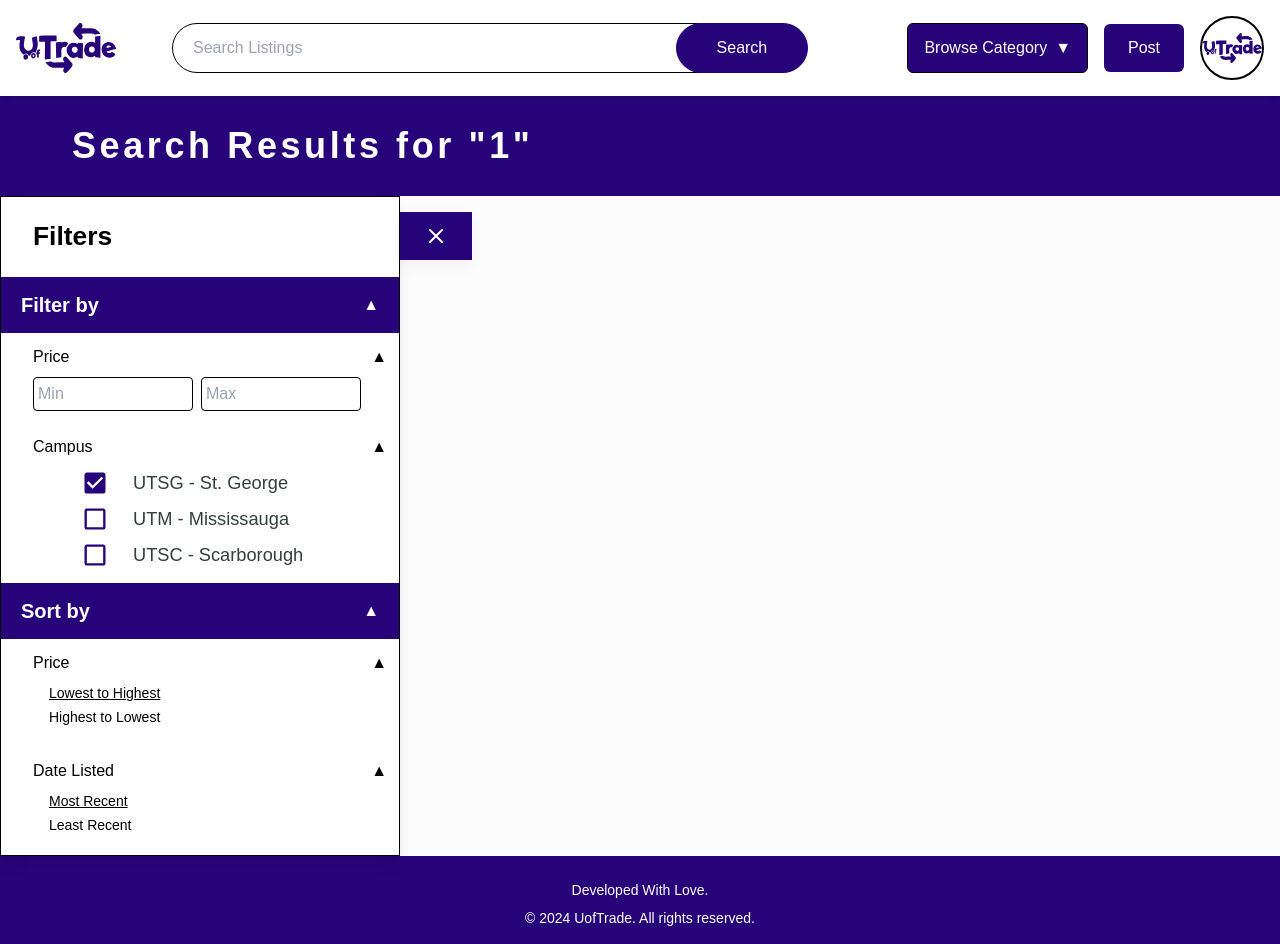
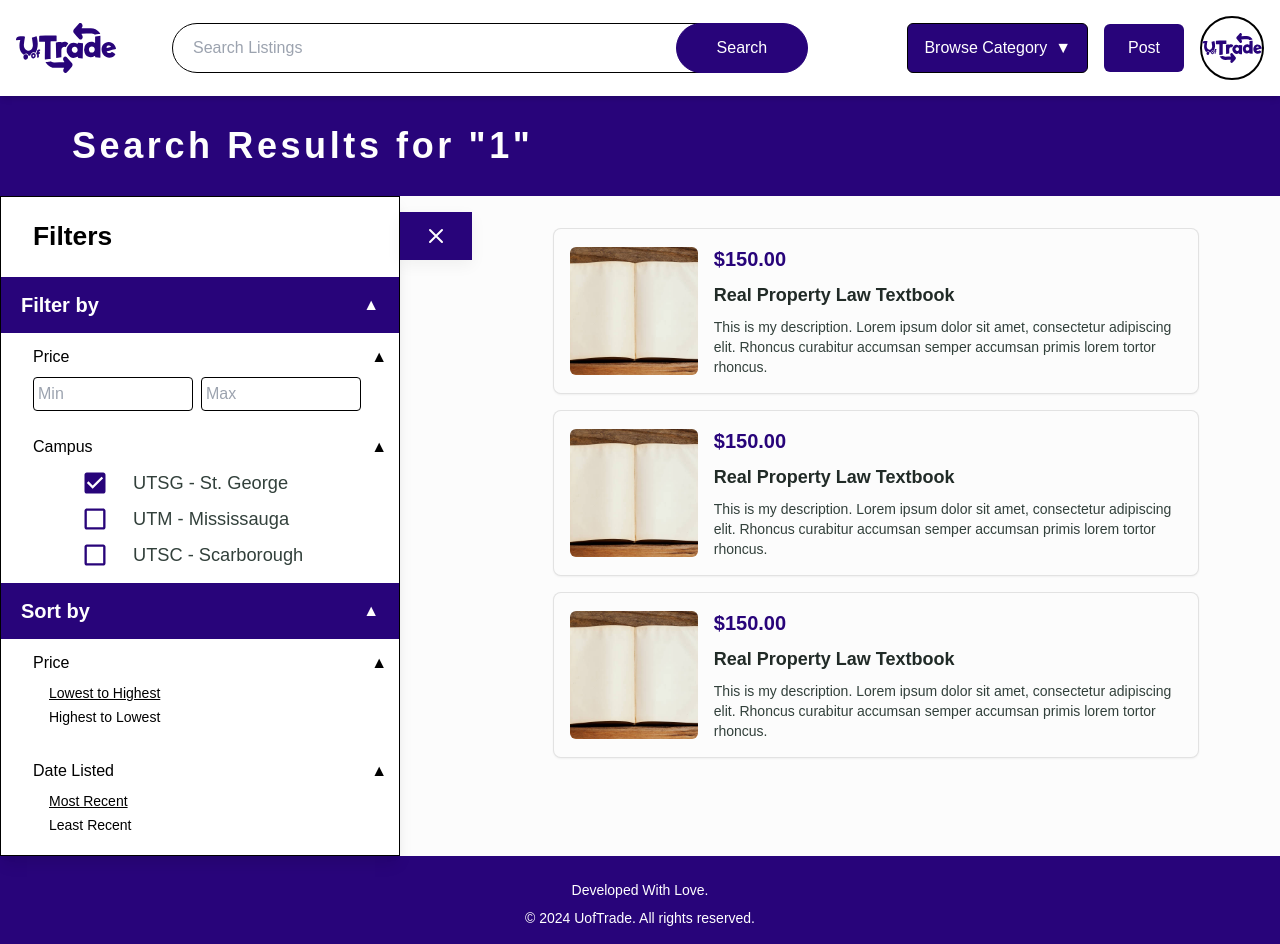
Before and after one commit to UofT-ECE444-Fall2024/project-1-web-application-design-group4-goggle, a Next.js app in the folder frontend/uoftrade/: page /search/1 in a window 1280 px wide. Built offline with nearby package versions, Linux system fonts and the light colour scheme.

Commit message:
made PostCard component for search results

```diff
--- a/frontend/uoftrade/src/app/search/[searchField]/page.tsx
+++ b/frontend/uoftrade/src/app/search/[searchField]/page.tsx
@@ -7,13 +7,14 @@ import Header from '@/components/Header/Header';
 import React from "react";
 import SearchSidebar from "@/components/SearchSidebar/SearchSidebar"
 import useMediaQuery from "@mui/material/useMediaQuery";
+import PostCard from '@/components/PostCard/PostCard';
 
-interface SettingsContentProps {
-  ContentComponent: React.ElementType; // Accept any React component
-  highlightIndex: number;
-}
+// interface SearchContentProps {
+//   ContentComponent: React.ElementType; // Accept any React component
+// }
 
-const CategoryPage: React.FC<SettingsContentProps> = ({ ContentComponent, highlightIndex }) => {
+// const SearchPage: React.FC<SearchContentProps> = ({ ContentComponent }) => {
+const SearchPage = () => {
   const isMobile = useMediaQuery("(max-width: 768px)");
   const { searchField } = useParams(); // Get the dynamic category from the URL
 
@@ -21,18 +22,37 @@ const CategoryPage: React.FC<SettingsContentProps> = ({ ContentComponent, highli
     <div className="flex flex-col min-h-screen w-full">
       <NavBar/>
       <Header title={`Search Results for \"${searchField}\"`} />
-      <div className="flex flex-col flex-grow md:flex-row">
-        <SearchSidebar highlightIndex={highlightIndex} />
-        {!isMobile && (
-          <div className="flex-grow z-30 transition-all duration-300">
-            {/* <ContentComponent /> */}
+      <div className="flex flex-row flex-grow">
+        <SearchSidebar />
+        {/* {!isMobile && ( */}
+        <div className="flex-grow z-30 transition-all duration-300 flex justify-center ">
+          <div className='flex flex-col m-[2rem] gap-[1rem] max-w-[80%]'>
+            <PostCard
+              image="/images/misc/textbook.jpg"
+              title="Real Property Law Textbook"
+              price={150.00}
+              description="This is my description. Lorem ipsum dolor sit amet, consectetur adipiscing elit. Rhoncus curabitur accumsan semper accumsan primis lorem tortor rhoncus."
+            />
+            <PostCard
+              image="/images/misc/textbook.jpg"
+              title="Real Property Law Textbook"
+              price={150.00}
+              description="This is my description. Lorem ipsum dolor sit amet, consectetur adipiscing elit. Rhoncus curabitur accumsan semper accumsan primis lorem tortor rhoncus."
+            />
+            <PostCard
+              image="/images/misc/textbook.jpg"
+              title="Real Property Law Textbook"
+              price={150.00}
+              description="This is my description. Lorem ipsum dolor sit amet, consectetur adipiscing elit. Rhoncus curabitur accumsan semper accumsan primis lorem tortor rhoncus."
+            />
           </div>
-        )}
-        {isMobile && <ContentComponent />}
+        </div>
+        {/* )} */}
+        {/* {isMobile && <ContentComponent />} */}
       </div>
       <Footer/>
     </div>
   );
 };
 
-export default CategoryPage;
+export default SearchPage;
--- /dev/null
+++ b/frontend/uoftrade/src/components/PostCard/PostCard.tsx
@@ -0,0 +1,33 @@
+import React from 'react';
+import Image from 'next/image';
+import Link from 'next/link';
+
+type PostCardProps = {
+  image: string;
+  title: string;
+  price: number;
+  description: string;
+};
+
+const PostCard: React.FC<PostCardProps> = ({ image, title, price, description }) => {
+  return (
+    <Link href="" className="border border-outline-grey rounded-lg p-4 flex space-x-4 items-center shadow-sm bg-off-white hover:bg-light-grey">
+      <div className="relative w-32 h-32 flex-shrink-0">
+        <Image
+          src={image}
+          alt={title}
+          layout="fill"
+          objectFit="cover"
+          className="rounded-md border-outline-grey"
+        />
+      </div>
+      <div className="flex flex-col space-y-2">
+        <span className="text-xl font-bold text-primary">${price.toFixed(2)}</span>
+        <h2 className="text-lg font-semibold text-heading-1">{title}</h2>
+        <p className="text-subheading text-sm">{description}</p>
+      </div>
+    </Link>
+  );
+};
+
+export default PostCard;
--- a/frontend/uoftrade/tailwind.config.ts
+++ b/frontend/uoftrade/tailwind.config.ts
@@ -19,6 +19,7 @@ const config: Config = {
       'black-fg': '#0e0e0e',
       'outline-grey': 'rgba(0, 0, 0, 0.1)',
       'heading-1': '#212B27',
+      'off-white': '#FCFCFC',
       'subheading': '#32403B',
       'dark-red': '#9c0000',
       'grey-bg-opaque': 'rgba(247, 247, 247, 1)',
```
